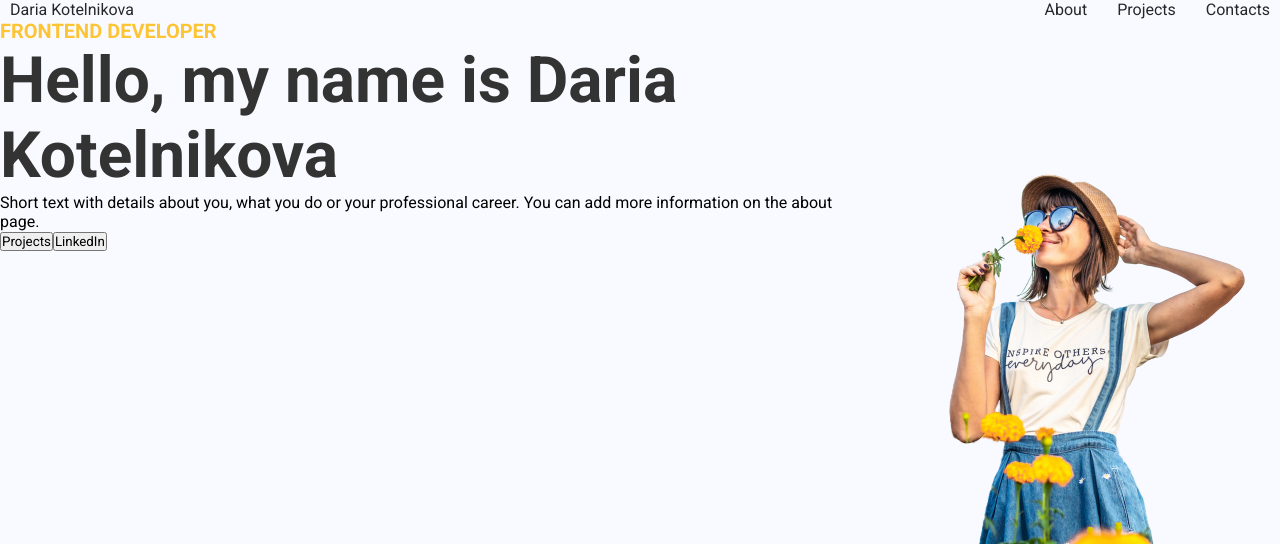
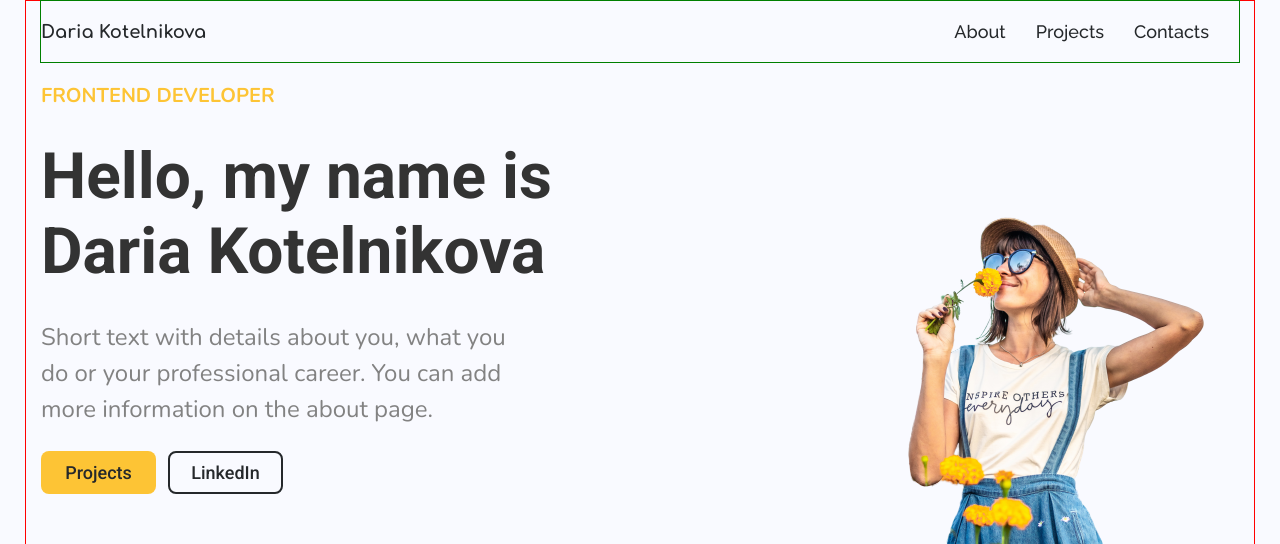
Before and after one commit to DariaKott/portfolio_new, a React app: page / in a window 1280 px wide. Shown: the top 544 px of the page. Built offline with nearby package versions, Linux system fonts and the light colour scheme.

Commit message:
Added Container, styled Header, Main

```diff
--- a/src/App.tsx
+++ b/src/App.tsx
@@ -6,18 +6,21 @@ import { Header } from './layout/header/Header';
 import { Main } from './layout/main/Main';
 import { Projects } from './layout/projects/Projects';
 import { Skills } from './layout/skills/Skills';
+import { Container } from './components/Container';
 
 
 
 function App() {
     return (
         <div className="App">
+            <Container>
                 <Header/>
                 <Main/>
                 <Skills/>
                 <Projects/>
                 <Contacts/>
                 <Footer/>
+            </Container>
         </div>
     );
 }
--- /dev/null
+++ b/src/components/Container.tsx
@@ -0,0 +1,10 @@
+import styled from "styled-components";
+
+export const Container = styled.div`
+    max-width: 1230px;
+    width: 100%;
+    min-height: 100%;
+    margin: 0 auto;
+    padding: 0 15px;
+    border: 1px solid red;
+`;
--- a/src/components/button/Button.tsx
+++ b/src/components/button/Button.tsx
@@ -1,5 +1,26 @@
 import styled from "styled-components";
+import { theme } from "../../assets/styles/Theme";
 
 export const Button = styled.button`
 font-family: 'Roboto';
+font-weight: 500;
+font-size: 18px;
+line-height: 1.5;
+color: ${theme.colors.mainFonts};
+background-color: ${theme.colors.accent};
+border: none;
+width: 115px;
+height: 43px;
+border-radius: 8px;
+box-shadow: none;
+margin-top: 4%;
+
++ button {
+    margin-left: 12px;
+}
+
+:hover {
+    cursor: pointer;
+    background-color: ${theme.colors.texts};
+}
 `;
--- a/src/components/menu/Menu.tsx
+++ b/src/components/menu/Menu.tsx
@@ -1,4 +1,5 @@
 import styled from "styled-components";
+import { theme } from "../../assets/styles/Theme";
 
 export const Menu = () => {
     return (
@@ -19,6 +20,9 @@ export const Menu = () => {
 };
 
 const StyledMenu = styled.nav`
+    font-family: 'Raleway', sans-serif;
+    font-size: 18px;
+    font-weight: 500;
     ul {
         display: flex;
         gap: 30px;
@@ -27,6 +31,9 @@ const StyledMenu = styled.nav`
         a {
             text-decoration: none;
             color: #25282B;
+            :hover {
+                color: ${theme.colors.accent};
+            }
         }
     }
 `
--- /dev/null
+++ b/src/components/text/Text.tsx
@@ -0,0 +1,10 @@
+import styled from "styled-components";
+import { theme } from "../../assets/styles/Theme";
+
+export const Text = styled.div`
+  font-family: 'Nunito';
+  font-weight: 400;
+  color: ${theme.colors.texts} ;
+  line-height: 1.5;
+
+`;
--- a/src/components/wrapper/FlexWrapper.tsx
+++ b/src/components/wrapper/FlexWrapper.tsx
@@ -13,4 +13,5 @@ flex-direction: ${props => props.direction || "row"};
 justify-content: ${props => props.justify || "flex-start"};
 align-items: ${props => props.align || "stretch"};
 flex-wrap: ${props => props.wrap || "nowrap"};
+height: 100%;
 `;
--- a/src/layout/header/Header.tsx
+++ b/src/layout/header/Header.tsx
@@ -1,11 +1,12 @@
 import styled from "styled-components";
 import { Menu } from "../../components/menu/Menu";
 import { Icon } from "../../components/icon/Icon";
+import { theme } from "../../assets/styles/Theme";
 
 export const Header = () => {
     return (
         <StyledHeader>
-            <div>Daria Kotelnikova</div>
+            <Name>Daria Kotelnikova</Name>
             <Menu/>
         </StyledHeader>
     );
@@ -16,7 +17,19 @@ const StyledHeader = styled.header`
   justify-content: space-between;
   align-items: center;
   color: #25282B;
-  padding-left: 10px;
-  padding-right: 10px;
+  outline: 1px solid green;
+  padding: 20px 30px 20px 0;
+  font-family: ;
+  /* position: fixed;
+  top: 0;
+  left: 0;
+  right: 0;
+  z-index: 9999; */
 
 `;
+
+const Name = styled.div`
+    font-family: 'Comfortaa', sans-serif;
+    font-weight: 700;
+    font-size: 18px;
+`;
--- a/src/layout/main/Main.tsx
+++ b/src/layout/main/Main.tsx
@@ -1,19 +1,21 @@
 import styled from "styled-components";
 import { Button } from "../../components/button/Button";
 import { FlexWrapper } from "../../components/wrapper/FlexWrapper";
+import { Text } from "../../components/text/Text";
 import photo from "../../assets/images/photo/photo_header.webp"
+import { theme } from "../../assets/styles/Theme";
 
 export const Main = () => {
     return (
         <main>
-            <FlexWrapper>
-                <div>
+            <FlexWrapper justify="space-between">
+                <Info>
                     <StyledH1>Frontend Developer</StyledH1>
                     <StyledHello>Hello, my name is Daria Kotelnikova</StyledHello>
-                    <div>Short text with details about you, what you do or your professional career. You can add more information on the about page.</div>
+                    <InfoText>Short text with details about you, what you do or your professional career. You can add more information on the about page.</InfoText>
                     <Button>Projects</Button>
-                    <Button>LinkedIn</Button>
-                </div>
+                    <LinkedIn>LinkedIn</LinkedIn>
+                </Info>
                 <div>
                     <img src={photo} alt="" aria-hidden="true" />
                 </div>
@@ -26,13 +28,30 @@ export const Main = () => {
 
 const StyledH1 = styled.h1`
     color: #FDC435;
+    font-family: 'Nunito', sans-serif;
     font-size: 20px;
     text-transform: uppercase;
 `;
 
-const StyledHello = styled.span`
+const StyledHello = styled.div`
     color: #333333;
     font-size: 64px;
-    font-family: 'Roboto';
+    font-family: 'Roboto', sans-serif;
     font-weight: 700;
+    padding: 5% 0;
 `;
+
+const Info = styled.div`
+    width: 50%;
+    padding: 20px 0 20px 0;
+`;
+
+const InfoText = styled(Text)`
+padding-right: 20%;
+font-size: 24px;
+`;
+
+const LinkedIn = styled(Button)`
+  background-color: ${theme.colors.bg};
+  border: 2px solid ${theme.colors.mainFonts};
+`;
```
Lines whose indentation alone changed are shown as unchanged.
